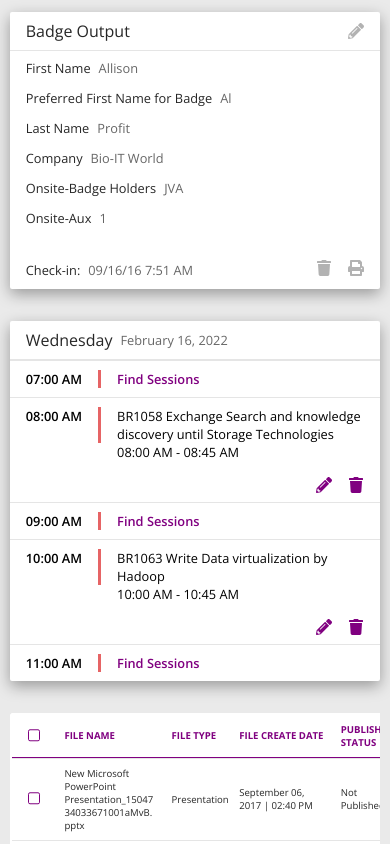
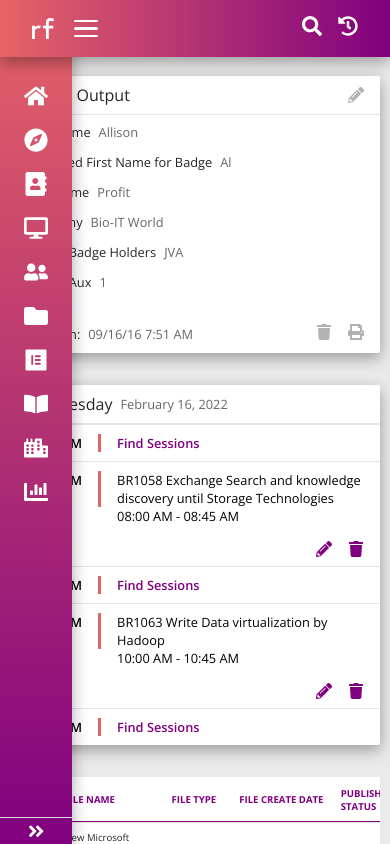
Before and after one commit to Phil-Elliott/dashboard_project, a React (Create React App) app: page / in a window 390 px wide. Shown: the top 844 px of the page. Built offline with nearby package versions, Linux system fonts and the light colour scheme.

Commit message:
fixed basic responsive nav

```diff
--- a/src/App.js
+++ b/src/App.js
@@ -1,12 +1,22 @@
-import React from "react"
+import React, { useState } from "react"
 import "./App.scss"
+import ResponsiveNav from "./ResponsiveNav/ResponsiveNav"
 import Nav from "./Nav/Nav"
 import Content from "./Content/Content"
 
 function App() {
+  const [navClass, setNavClass] = useState("nav-container active-side-nav")
+
+  const changeClass = () => {
+    navClass === "nav-container unactive-side-nav"
+      ? setNavClass("nav-container active-side-nav")
+      : setNavClass("nav-container unactive-side-nav")
+  }
+
   return (
     <div className="App">
-      <Nav />
+      <ResponsiveNav changeClass={changeClass} />
+      <Nav navClass={navClass} />
       <Content />
     </div>
   )
@@ -17,8 +27,6 @@ export default App
 /*
 
   Create a responsive nav bar
-    Create top nav
-    Have hamburger button
     Make left menu thats scrollable
     onClick expand rest of nav
     change hamburger icon to arrow
--- a/src/Content/Content.scss
+++ b/src/Content/Content.scss
@@ -33,6 +33,7 @@
 @media only screen and (max-width: 1100px) {
   .content {
     width: 100%;
+    padding-top: 4rem;
   }
   .top-content {
     flex-direction: column;
--- a/src/Nav/Nav.js
+++ b/src/Nav/Nav.js
@@ -28,10 +28,10 @@ const iconLinks = [
   <FaChartBar />,
 ]
 
-const Nav = () => {
+const Nav = ({ navClass }) => {
   return (
     <div className="nav">
-      <div className="nav-container">
+      <div className={navClass}>
         <div className="nav-main-top">
           <img src="./Logo/logo.svg" alt="Logo" />
           <FaSearch className="top-icons" />
@@ -56,9 +56,19 @@ const Nav = () => {
 export default Nav
 
 /*
+create top header only shows when other dissapears
+set display none to top part of header
+have button expand header from left
+
+
+
+  make top flex and fix at top
+  make rest go absolute
+  have that
+
+
+
   create mixins
   fix up bottom - (try to use less code)
   should i break up the code a little (maybe not nest everything )
-
-
 */
--- a/src/Nav/Nav.scss
+++ b/src/Nav/Nav.scss
@@ -61,7 +61,25 @@
 }
 
 @media only screen and (max-width: 1100px) {
-  .nav-container {
+  .nav-main-top {
+    img,
+    .border,
+    .top-icons {
+      display: none;
+    }
+    .nav-icon {
+      font-size: 1.5rem;
+
+      &:hover {
+        background-color: rgba(0, 0, 0, 0);
+      }
+    }
+  }
+  .unactive-side-nav {
     display: none;
   }
+  .active-side-nav {
+    height: 100%;
+    padding-top: 4rem;
+  }
 }
--- /dev/null
+++ b/src/ResponsiveNav/ResponsiveNav.js
@@ -0,0 +1,24 @@
+import React from "react"
+import "./ResponsiveNav.scss"
+import { FaSearch, FaHistory } from "react-icons/fa"
+
+const ResponsiveNav = ({ changeClass }) => {
+  return (
+    <div className="responsive-nav">
+      <div className="responsive-nav-left">
+        <img className="main-logo" src="./Logo/logo.svg" alt="Logo" />
+        <button href="#" className="toggle-button" onClick={changeClass}>
+          <span className="bar1"></span>
+          <span className="bar2"></span>
+          <span className="bar3"></span>
+        </button>
+      </div>
+      <div>
+        <FaSearch className="responsive-icons" />
+        <FaHistory className="responsive-icons responsive-history-icon" />
+      </div>
+    </div>
+  )
+}
+
+export default ResponsiveNav
--- /dev/null
+++ b/src/ResponsiveNav/ResponsiveNav.scss
@@ -0,0 +1,69 @@
+@import "./../Shared.scss";
+
+.responsive-nav {
+  background: linear-gradient(to right, $primary, $secondary);
+  box-shadow: $box-shadow;
+  color: $white;
+  display: flex;
+  align-items: center;
+  justify-content: space-between;
+  padding: 1rem 2rem;
+  position: fixed;
+  width: 100%;
+  z-index: 2;
+
+  img {
+    filter: invert(100%) sepia(100%) saturate(0%) hue-rotate(288deg)
+      brightness(102%) contrast(102%);
+    width: 1.4rem;
+    margin-right: 1.25rem;
+  }
+  .responsive-icons {
+    cursor: pointer;
+    font-size: 1.25rem;
+  }
+  .responsive-history-icon {
+    margin-left: 1rem;
+  }
+}
+
+.responsive-nav-left {
+  display: flex;
+  align-items: center;
+}
+
+.toggle-button {
+  background-color: transparent;
+  border: none;
+  cursor: pointer;
+  display: flex;
+  justify-content: center;
+  flex-direction: column;
+  justify-content: space-between;
+  align-items: flex-end;
+  width: 1.5rem;
+  height: 170%;
+
+  span {
+    height: 2.5px;
+    background-color: white;
+    border-radius: 10px;
+  }
+  .bar1 {
+    width: 100%;
+    margin-bottom: 5px;
+  }
+  .bar2 {
+    width: 100%;
+    margin-bottom: 5px;
+  }
+  .bar3 {
+    width: 100%;
+  }
+}
+
+@media only screen and (min-width: 1100px) {
+  .responsive-nav {
+    display: none;
+  }
+}
```
